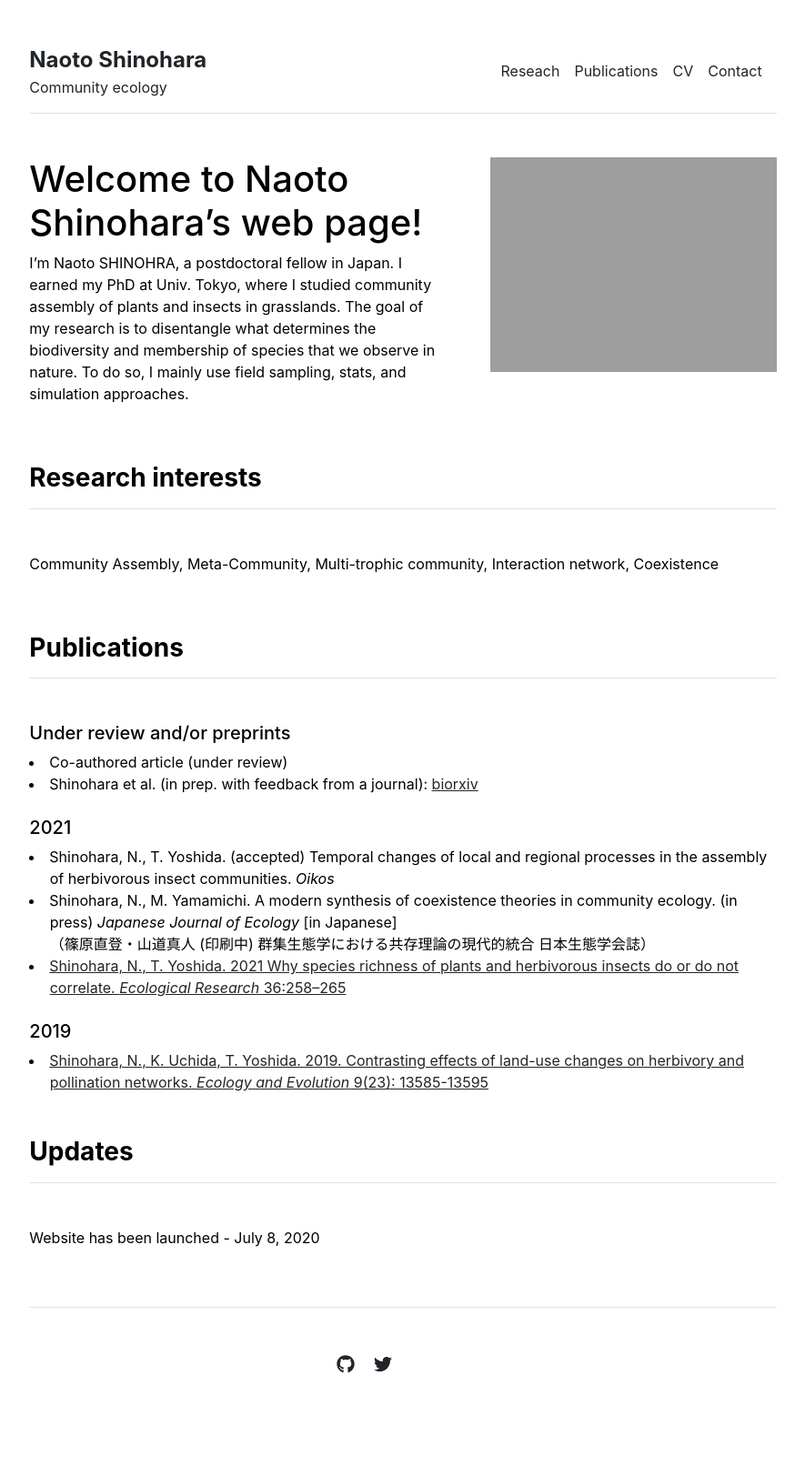
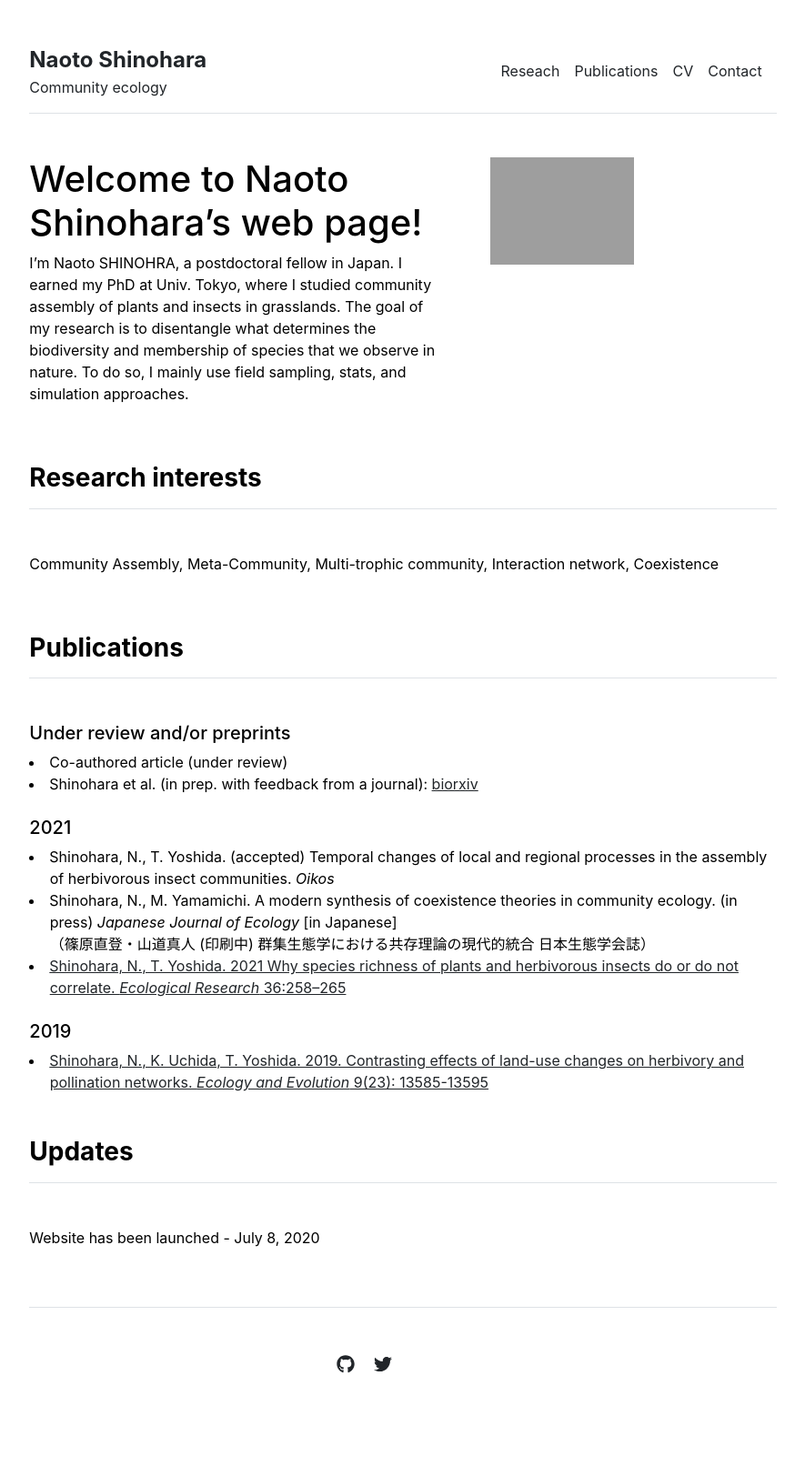
Before and after one commit to snaoto/snaoto.github.io, a Jekyll site: the page built from index.md, in a window 1280 px wide. Shown: the whole page at 91% size, without its empty margins (197-1082 px from the left). Built offline with Jekyll 4.4.1, drawn with Linux system fonts in a browser that asks for light colours.

Commit message:
test img

```diff
--- a/_layouts/home.html
+++ b/_layouts/home.html
@@ -8,7 +8,7 @@ layout: default
     {{ content }}
   </div>
   <div class="col-md-5">
-    <img src="{{ site.github.url }}/assets/img/top.jpg" alt="Home" width="100%">
+    <img src="{{ site.github.url }}/assets/img/top.jpg" alt="Home" width="50%">
   </div>
 </div>
 
```
